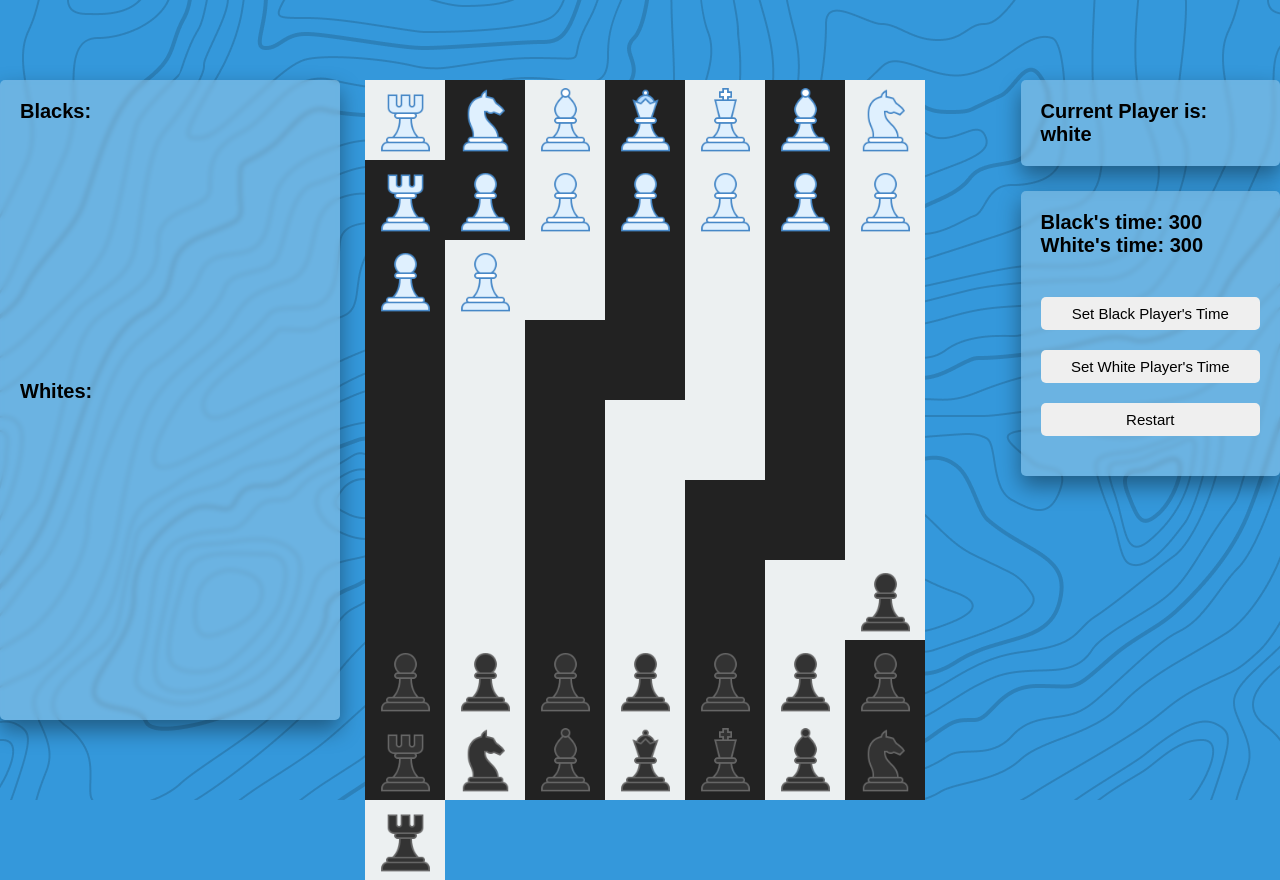
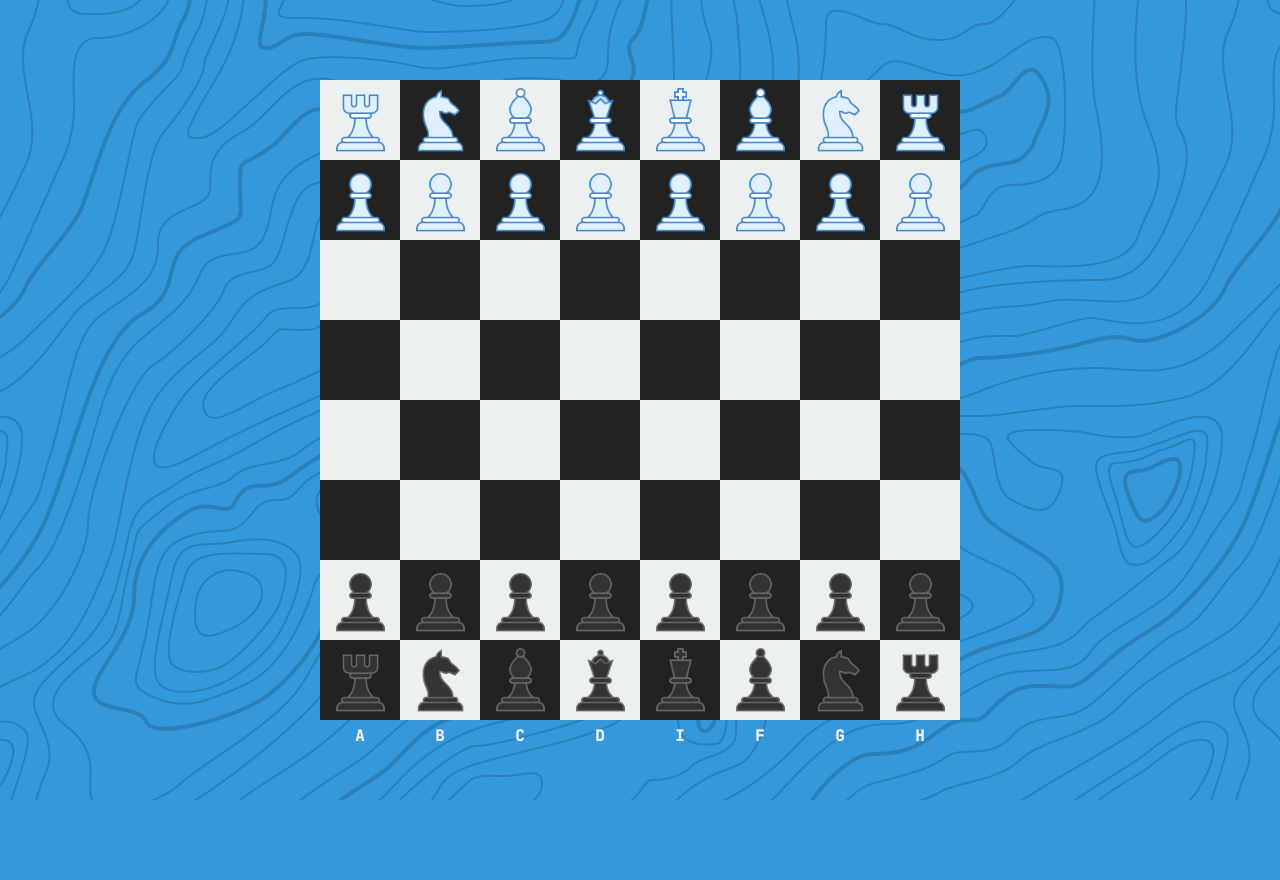
Before and after one commit to nordwaldberg/web-chess, a React (Create React App) app: page / in a window 1280 px wide. After the commit the page ends 800 px from the top, so only its background shows below. Built offline with nearby package versions, Linux system fonts and the light colour scheme.

Commit message:
Add letters panel

```diff
--- a/public/index.html
+++ b/public/index.html
@@ -9,6 +9,9 @@
       content="Web site created using create-react-app"
     />
     <title>Web Chess</title>
+    <link rel="preconnect" href="https://fonts.googleapis.com">
+    <link rel="preconnect" href="https://fonts.gstatic.com" crossorigin>
+    <link href="https://fonts.googleapis.com/css2?family=JetBrains+Mono:wght@400;500;800&display=swap" rel="stylesheet">
   </head>
   <body>
     <div id="root"></div>
--- a/src/App.tsx
+++ b/src/App.tsx
@@ -32,21 +32,21 @@ function App() {
 
     return (
         <div className={styles.app}>
-            <div className={styles.lostFiguresInfoBoard}>
-                <LostFigures title={'Blacks:'} figures={board.lostBlackFigures}/>
-                <LostFigures title={'Whites:'} figures={board.lostWhiteFigures}/>
-            </div>
+            {/*<div className={styles.lostFiguresInfoBoard}>*/}
+            {/*    <LostFigures title={'Blacks:'} figures={board.lostBlackFigures}/>*/}
+            {/*    <LostFigures title={'Whites:'} figures={board.lostWhiteFigures}/>*/}
+            {/*</div>*/}
             <BoardComponent board={board}
                             setBoard={setBoard}
                             currentPlayer={currentPlayer}
                             changePlayer={changePlayer}
             />
-            <div className={styles.info}>
-                <h2 className={styles.infoBoardTitle}>{`Current Player is: ${currentPlayer?.color}`}</h2>
-                <div className={styles.timer}>
-                    <Timer restart={restart}/>
-                </div>
-            </div>
+            {/*<div className={styles.info}>*/}
+            {/*    <h2 className={styles.infoBoardTitle}>{`Current Player is: ${currentPlayer?.color}`}</h2>*/}
+            {/*    <div className={styles.timer}>*/}
+            {/*        <Timer restart={restart}/>*/}
+            {/*    </div>*/}
+            {/*</div>*/}
         </div>
     );
 }
--- a/src/components/Board/BoardComponent.tsx
+++ b/src/components/Board/BoardComponent.tsx
@@ -69,6 +69,17 @@ const BoardComponent: FC<BoardProps> = ({
                     </React.Fragment>
                 )
             }
+            <li className={styles.letters}>
+                {
+                    ['A','B','C','D','I','F','G','H'].map((letter, index) => {
+                        return (
+                            <ul
+                                key={index}
+                            >{letter}</ul>
+                        )
+                    })
+                }
+            </li>
         </div>
     );
 };
--- a/src/components/Board/board.module.scss
+++ b/src/components/Board/board.module.scss
@@ -6,3 +6,19 @@
   width: calc($cell-width * 8);
   height: calc($cell-height * 8);
 }
+
+.letters {
+  display: flex;
+  width: calc($cell-width * 8);
+
+
+}
+
+.letters ul {
+  display: flex;
+  justify-content: center;
+  width: $cell-width;
+  margin-top: 5px;
+  font-weight: 800;
+  color: $light-color;
+}
--- a/src/index.scss
+++ b/src/index.scss
@@ -17,11 +17,15 @@ $header-font-size: 20px;
     margin: 0;
     padding: 0;
     box-sizing: border-box;
+    font-family: "JetBrains Mono", sans-serif;
 }
 
 html, body {
     background-color: $main-color;
-    font-family: "JetBrains Mono", sans-serif;
+}
+
+li {
+    list-style: none;
 }
 
 #root {}
```
